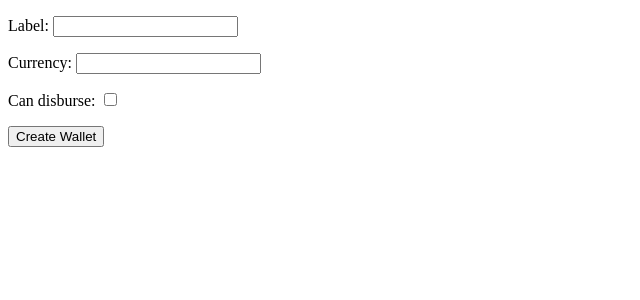
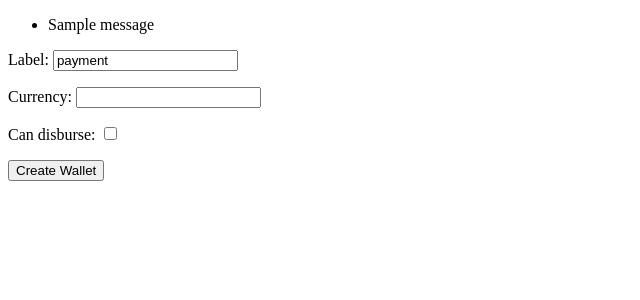
Before and after one commit to BabaMboga/FareFlex, a Django app: page /fareflex/wallet/ in a window 1280 px wide. Shown: the top 300 px of the page, without its empty margins (0-640 px from the left). Run offline with Django 5.2, Linux system fonts and the light colour scheme; tables that the repository leaves empty hold one stand-in row (values such as "Sample post"); one stand-in notice (Sample message) is shown.

Commit message:
wallet-bugs-fix

```diff
--- a/back_end/fareflex_project/fareflex/models.py
+++ b/back_end/fareflex_project/fareflex/models.py
@@ -4,8 +4,8 @@ from django.contrib.auth.models import User
 
 
 class Wallet(models.Model):
-    wallet_id = models.CharField(max_length=255)
-    label = models.CharField(max_length=255)
+    wallet_id = models.CharField(max_length=255, default=1)
+    label = models.CharField(max_length=255, default="payment")
     currency = models.CharField(max_length=3)
     can_disburse = models.BooleanField(default=False)
     user = models.ForeignKey(User, on_delete=models.CASCADE)
--- a/back_end/fareflex_project/fareflex/templates/fareflex/wallet.html
+++ b/back_end/fareflex_project/fareflex/templates/fareflex/wallet.html
@@ -6,6 +6,13 @@
     <title>Document</title>
 </head>
 <body>
+    {% if messages %}
+<ul class="messages">
+    {% for message in messages %}
+    <li{% if message.tags %} class="{{ message.tags }}"{% endif %}>{{ message }}</li>
+    {% endfor %}
+</ul>
+{% endif %}
     <form method="post">
         {% csrf_token %}
         {{ form.as_p }}
--- a/back_end/fareflex_project/fareflex/views.py
+++ b/back_end/fareflex_project/fareflex/views.py
@@ -1,6 +1,9 @@
-from django.shortcuts import render
 from django.http import HttpResponse
 from intasend import APIService
+from django.shortcuts import render, redirect
+from .forms import WalletForm
+from .models import Wallet
+from django.contrib import messages
 
 # Create your views here.
 def home(request):
@@ -9,10 +12,7 @@ def home(request):
 def about(request):
     return render(request, 'fareflex/about.html')
 
-from django.shortcuts import render, redirect
-from .forms import WalletForm
-from .models import Wallet
-from intasend import APIService
+
 
 TEST_API_TOKEN = "ISSecretKey_test_aea56f44-d051-4796-a075-759b2406bb19"
 TEST_PUBLISHABLE_KEY = "ISPubKey_test_693bfb0f-b98c-4069-97e8-7927af92d66f"
@@ -29,6 +29,7 @@ def create_wallet(request):
             if response.get('status') == 'success':
                 wallet_id = response.get('data').get('id')
                 Wallet.objects.create(wallet_id=wallet_id, label=label, currency=currency, can_disburse=can_disburse)
+                messages.success(request, 'Wallet successfully created.')
                 return redirect('fareflex-wallet')
     else:
         form = WalletForm()
```
Also changed, not shown: back_end/fareflex_project/fareflex/migrations/0002_remove_wallet_balance_remove_wallet_intasend_id_and_more.py (added).
